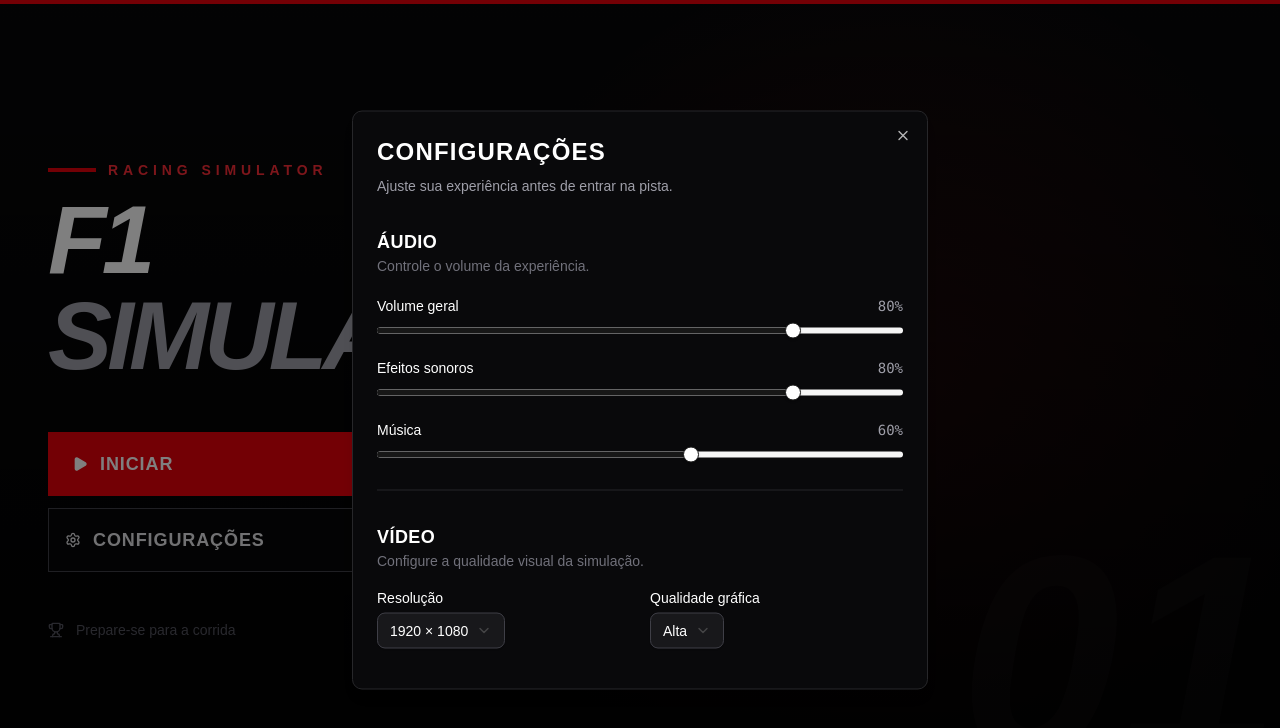
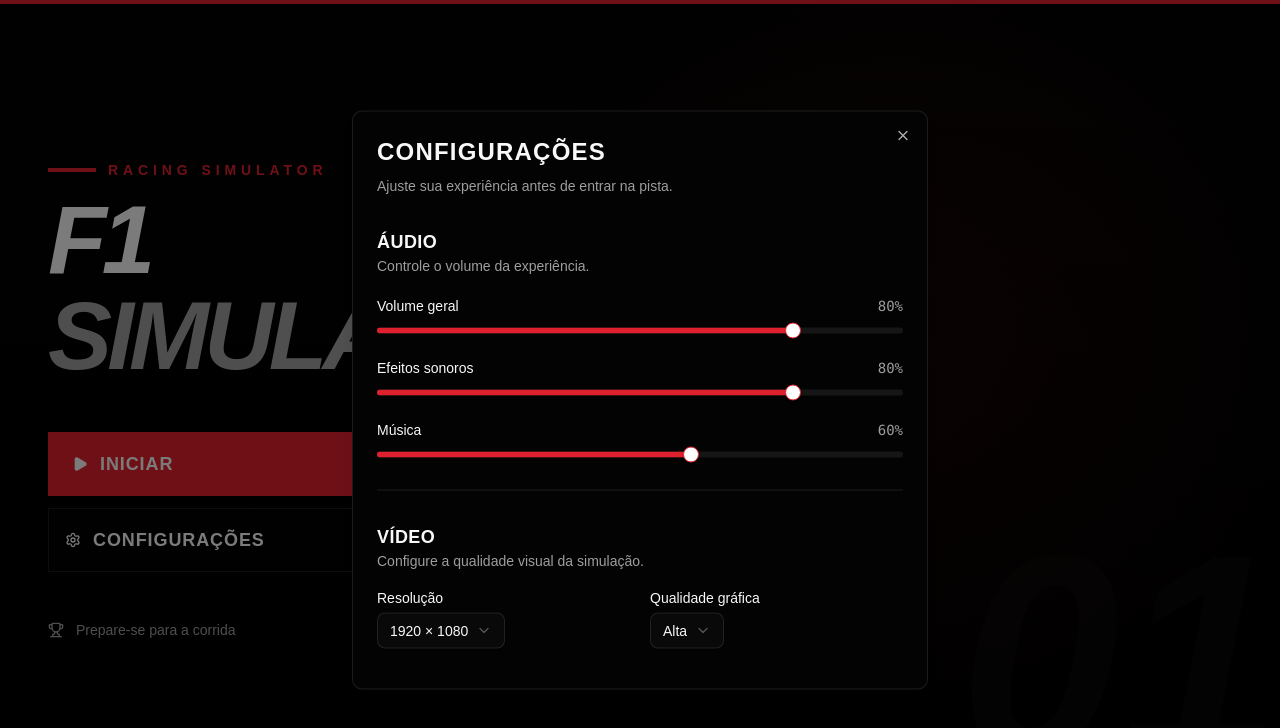
Before and after one commit to jgfpedra/projeto-estudo-mc857-simulador-f1, a React (Vite) app in the folder frontend/: page / in a window 1280 px wide. Both pictures are taken after a click on the button "CONFIGURAÇÕES". Shown: the top 728 px of the page. Built offline with nearby package versions, Linux system fonts and the light colour scheme.

Commit message:
chore: tailwind theming

```diff
--- a/frontend/src/components/settings-dialog.tsx
+++ b/frontend/src/components/settings-dialog.tsx
@@ -25,115 +25,94 @@ type SettingsDialogProps = {
   onOpenChange: (open: boolean) => void
 }
 
-export function SettingsDialog({
-  open,
-  onOpenChange,
-}: SettingsDialogProps) {
+export function SettingsDialog({ open, onOpenChange }: SettingsDialogProps) {
   const settings = useSettingsStore((state) => state.settings)
-  const updateSetting = useSettingsStore(
-    (state) => state.updateSetting,
-  )
+  const updateSetting = useSettingsStore((state) => state.updateSetting)
 
   return (
     <Dialog open={open} onOpenChange={onOpenChange}>
-      <DialogContent className="max-h-[90vh] overflow-y-auto border-zinc-800 bg-zinc-950 text-white sm:max-w-xl">
+      <DialogContent className='max-h-[90vh] overflow-y-auto border-border bg-background text-foreground sm:max-w-xl'>
         <DialogHeader>
-          <DialogTitle className="text-2xl font-black uppercase tracking-wider">
+          <DialogTitle className='text-2xl font-black uppercase tracking-wider'>
             Configurações
           </DialogTitle>
 
-          <DialogDescription className="text-zinc-400">
+          <DialogDescription className='text-muted-foreground'>
             Ajuste sua experiência antes de entrar na pista.
           </DialogDescription>
         </DialogHeader>
 
-        <div className="space-y-8 py-4">
-          <section className="space-y-5">
+        <div className='space-y-8 py-4'>
+          <section className='space-y-5'>
             <div>
-              <h2 className="text-lg font-bold uppercase tracking-wide">
+              <h2 className='text-lg font-bold uppercase tracking-wide'>
                 Áudio
               </h2>
 
-              <p className="text-sm text-zinc-500">
+              <p className='text-sm text-muted-foreground'>
                 Controle o volume da experiência.
               </p>
             </div>
 
-            <div className="space-y-6">
+            <div className='space-y-6'>
               <VolumeControl
-                label="Volume geral"
+                label='Volume geral'
                 value={settings.masterVolume}
-                onChange={(value) =>
-                  updateSetting("masterVolume", value)
-                }
+                onChange={(value) => updateSetting("masterVolume", value)}
               />
 
               <VolumeControl
-                label="Efeitos sonoros"
+                label='Efeitos sonoros'
                 value={settings.sfxVolume}
-                onChange={(value) =>
-                  updateSetting("sfxVolume", value)
-                }
+                onChange={(value) => updateSetting("sfxVolume", value)}
               />
 
               <VolumeControl
-                label="Música"
+                label='Música'
                 value={settings.musicVolume}
-                onChange={(value) =>
-                  updateSetting("musicVolume", value)
-                }
+                onChange={(value) => updateSetting("musicVolume", value)}
               />
             </div>
           </section>
 
-          <Separator className="bg-zinc-800" />
+          <Separator className='bg-border' />
 
-          <section className="space-y-5">
+          <section className='space-y-5'>
             <div>
-              <h2 className="text-lg font-bold uppercase tracking-wide">
+              <h2 className='text-lg font-bold uppercase tracking-wide'>
                 Vídeo
               </h2>
 
-              <p className="text-sm text-zinc-500">
+              <p className='text-sm text-muted-foreground'>
                 Configure a qualidade visual da simulação.
               </p>
             </div>
 
-            <div className="grid gap-5 sm:grid-cols-2">
-              <div className="space-y-2">
+            <div className='grid gap-5 sm:grid-cols-2'>
+              <div className='space-y-2'>
                 <Label>Resolução</Label>
 
                 <Select
                   value={settings.resolution}
-                  onValueChange={(value) =>
-                    updateSetting("resolution", value)
-                  }
+                  onValueChange={(value) => updateSetting("resolution", value)}
                 >
-                  <SelectTrigger className="border-zinc-700 bg-zinc-900">
+                  <SelectTrigger className='border-border bg-card'>
                     <SelectValue />
                   </SelectTrigger>
 
                   <SelectContent>
-                    <SelectItem value="1280x720">
-                      1280 × 720
-                    </SelectItem>
+                    <SelectItem value='1280x720'>1280 × 720</SelectItem>
 
-                    <SelectItem value="1600x900">
-                      1600 × 900
-                    </SelectItem>
+                    <SelectItem value='1600x900'>1600 × 900</SelectItem>
 
-                    <SelectItem value="1920x1080">
-                      1920 × 1080
-                    </SelectItem>
+                    <SelectItem value='1920x1080'>1920 × 1080</SelectItem>
 
-                    <SelectItem value="2560x1440">
-                      2560 × 1440
-                    </SelectItem>
+                    <SelectItem value='2560x1440'>2560 × 1440</SelectItem>
                   </SelectContent>
                 </Select>
               </div>
 
-              <div className="space-y-2">
+              <div className='space-y-2'>
                 <Label>Qualidade gráfica</Label>
 
                 <Select
@@ -142,15 +121,15 @@ export function SettingsDialog({
                     updateSetting("graphicsQuality", value)
                   }
                 >
-                  <SelectTrigger className="border-zinc-700 bg-zinc-900">
+                  <SelectTrigger className='border-border bg-card'>
                     <SelectValue />
                   </SelectTrigger>
 
                   <SelectContent>
-                    <SelectItem value="low">Baixa</SelectItem>
-                    <SelectItem value="medium">Média</SelectItem>
-                    <SelectItem value="high">Alta</SelectItem>
-                    <SelectItem value="ultra">Ultra</SelectItem>
+                    <SelectItem value='low'>Baixa</SelectItem>
+                    <SelectItem value='medium'>Média</SelectItem>
+                    <SelectItem value='high'>Alta</SelectItem>
+                    <SelectItem value='ultra'>Ultra</SelectItem>
                   </SelectContent>
                 </Select>
               </div>
@@ -168,17 +147,13 @@ type VolumeControlProps = {
   onChange: (value: number) => void
 }
 
-function VolumeControl({
-  label,
-  value,
-  onChange,
-}: VolumeControlProps) {
+function VolumeControl({ label, value, onChange }: VolumeControlProps) {
   return (
-    <div className="space-y-3">
-      <div className="flex items-center justify-between">
+    <div className='space-y-3'>
+      <div className='flex items-center justify-between'>
         <Label>{label}</Label>
 
-        <span className="font-mono text-sm text-zinc-400">
+        <span className='font-mono text-sm text-muted-foreground'>
           {value}%
         </span>
       </div>
--- a/frontend/src/index.css
+++ b/frontend/src/index.css
@@ -1,4 +1,4 @@
-@import 'tailwindcss';
+@import "tailwindcss";
 @import "tw-animate-css";
 @import "shadcn/tailwind.css";
 @import "@fontsource-variable/geist";
@@ -7,7 +7,8 @@
 
 @theme inline {
   --font-heading: var(--font-sans);
-    --font-sans: 'Geist Variable', sans-serif;
+  --font-sans: "Geist Variable", sans-serif;
+
   --color-sidebar-ring: var(--sidebar-ring);
   --color-sidebar-border: var(--sidebar-border);
   --color-sidebar-accent-foreground: var(--sidebar-accent-foreground);
@@ -16,29 +17,39 @@
   --color-sidebar-primary: var(--sidebar-primary);
   --color-sidebar-foreground: var(--sidebar-foreground);
   --color-sidebar: var(--sidebar);
+
   --color-chart-5: var(--chart-5);
   --color-chart-4: var(--chart-4);
   --color-chart-3: var(--chart-3);
   --color-chart-2: var(--chart-2);
   --color-chart-1: var(--chart-1);
+
   --color-ring: var(--ring);
   --color-input: var(--input);
   --color-border: var(--border);
   --color-destructive: var(--destructive);
+
   --color-accent-foreground: var(--accent-foreground);
   --color-accent: var(--accent);
+
   --color-muted-foreground: var(--muted-foreground);
   --color-muted: var(--muted);
+
   --color-secondary-foreground: var(--secondary-foreground);
   --color-secondary: var(--secondary);
+
   --color-primary-foreground: var(--primary-foreground);
   --color-primary: var(--primary);
+
   --color-popover-foreground: var(--popover-foreground);
   --color-popover: var(--popover);
+
   --color-card-foreground: var(--card-foreground);
   --color-card: var(--card);
+
   --color-foreground: var(--foreground);
   --color-background: var(--background);
+
   --radius-sm: calc(var(--radius) * 0.6);
   --radius-md: calc(var(--radius) * 0.8);
   --radius-lg: var(--radius);
@@ -49,81 +60,105 @@
 }
 
 :root {
-    --background: oklch(1 0 0);
-    --foreground: oklch(0.145 0 0);
-    --card: oklch(1 0 0);
-    --card-foreground: oklch(0.145 0 0);
-    --popover: oklch(1 0 0);
-    --popover-foreground: oklch(0.145 0 0);
-    --primary: oklch(0.205 0 0);
-    --primary-foreground: oklch(0.985 0 0);
-    --secondary: oklch(0.97 0 0);
-    --secondary-foreground: oklch(0.205 0 0);
-    --muted: oklch(0.97 0 0);
-    --muted-foreground: oklch(0.556 0 0);
-    --accent: oklch(0.97 0 0);
-    --accent-foreground: oklch(0.205 0 0);
-    --destructive: oklch(0.577 0.245 27.325);
-    --border: oklch(0.922 0 0);
-    --input: oklch(0.922 0 0);
-    --ring: oklch(0.708 0 0);
-    --chart-1: oklch(0.87 0 0);
-    --chart-2: oklch(0.556 0 0);
-    --chart-3: oklch(0.439 0 0);
-    --chart-4: oklch(0.371 0 0);
-    --chart-5: oklch(0.269 0 0);
+  --background: oklch(0.1 0 0);
+  --foreground: oklch(0.98 0 0);
+
+  --card: oklch(0.14 0 0);
+  --card-foreground: oklch(0.98 0 0);
+
+  --popover: oklch(0.14 0 0);
+  --popover-foreground: oklch(0.98 0 0);
+
+  /* Vermelho principal do simulador */
+  --primary: oklch(0.58 0.22 25);
+  --primary-foreground: oklch(0.98 0 0);
+
+  --secondary: oklch(0.2 0 0);
+  --secondary-foreground: oklch(0.98 0 0);
+
+  --muted: oklch(0.2 0 0);
+  --muted-foreground: oklch(0.7 0 0);
+
+  --accent: oklch(0.2 0 0);
+  --accent-foreground: oklch(0.98 0 0);
+
+  --destructive: oklch(0.65 0.22 25);
+
+  --border: oklch(1 0 0 / 10%);
+  --input: oklch(1 0 0 / 15%);
+  --ring: oklch(0.58 0.22 25);
+
+  --chart-1: oklch(0.58 0.22 25);
+  --chart-2: oklch(0.65 0.18 45);
+  --chart-3: oklch(0.7 0.15 80);
+  --chart-4: oklch(0.65 0.15 145);
+  --chart-5: oklch(0.6 0.15 250);
+
   --radius: 0.625rem;
-    --sidebar: oklch(0.985 0 0);
-    --sidebar-foreground: oklch(0.145 0 0);
-    --sidebar-primary: oklch(0.205 0 0);
-    --sidebar-primary-foreground: oklch(0.985 0 0);
-    --sidebar-accent: oklch(0.97 0 0);
-    --sidebar-accent-foreground: oklch(0.205 0 0);
-    --sidebar-border: oklch(0.922 0 0);
-    --sidebar-ring: oklch(0.708 0 0);
+
+  --sidebar: oklch(0.12 0 0);
+  --sidebar-foreground: oklch(0.98 0 0);
+  --sidebar-primary: oklch(0.58 0.22 25);
+  --sidebar-primary-foreground: oklch(0.98 0 0);
+  --sidebar-accent: oklch(0.2 0 0);
+  --sidebar-accent-foreground: oklch(0.98 0 0);
+  --sidebar-border: oklch(1 0 0 / 10%);
+  --sidebar-ring: oklch(0.58 0.22 25);
 }
 
 .dark {
-    --background: oklch(0.145 0 0);
-    --foreground: oklch(0.985 0 0);
-    --card: oklch(0.205 0 0);
-    --card-foreground: oklch(0.985 0 0);
-    --popover: oklch(0.205 0 0);
-    --popover-foreground: oklch(0.985 0 0);
-    --primary: oklch(0.922 0 0);
-    --primary-foreground: oklch(0.205 0 0);
-    --secondary: oklch(0.269 0 0);
-    --secondary-foreground: oklch(0.985 0 0);
-    --muted: oklch(0.269 0 0);
-    --muted-foreground: oklch(0.708 0 0);
-    --accent: oklch(0.269 0 0);
-    --accent-foreground: oklch(0.985 0 0);
-    --destructive: oklch(0.704 0.191 22.216);
+  --background: oklch(0.1 0 0);
+  --foreground: oklch(0.98 0 0);
+
+  --card: oklch(0.14 0 0);
+  --card-foreground: oklch(0.98 0 0);
+
+  --popover: oklch(0.14 0 0);
+  --popover-foreground: oklch(0.98 0 0);
+
+  --primary: oklch(0.58 0.22 25);
+  --primary-foreground: oklch(0.98 0 0);
+
+  --secondary: oklch(0.2 0 0);
+  --secondary-foreground: oklch(0.98 0 0);
+
+  --muted: oklch(0.2 0 0);
+  --muted-foreground: oklch(0.7 0 0);
+
+  --accent: oklch(0.2 0 0);
+  --accent-foreground: oklch(0.98 0 0);
+
+  --destructive: oklch(0.65 0.22 25);
+
   --border: oklch(1 0 0 / 10%);
   --input: oklch(1 0 0 / 15%);
-    --ring: oklch(0.556 0 0);
-    --chart-1: oklch(0.87 0 0);
-    --chart-2: oklch(0.556 0 0);
-    --chart-3: oklch(0.439 0 0);
-    --chart-4: oklch(0.371 0 0);
-    --chart-5: oklch(0.269 0 0);
-    --sidebar: oklch(0.205 0 0);
-    --sidebar-foreground: oklch(0.985 0 0);
-    --sidebar-primary: oklch(0.488 0.243 264.376);
-    --sidebar-primary-foreground: oklch(0.985 0 0);
-    --sidebar-accent: oklch(0.269 0 0);
-    --sidebar-accent-foreground: oklch(0.985 0 0);
+  --ring: oklch(0.58 0.22 25);
+
+  --chart-1: oklch(0.58 0.22 25);
+  --chart-2: oklch(0.65 0.18 45);
+  --chart-3: oklch(0.7 0.15 80);
+  --chart-4: oklch(0.65 0.15 145);
+  --chart-5: oklch(0.6 0.15 250);
+
+  --sidebar: oklch(0.12 0 0);
+  --sidebar-foreground: oklch(0.98 0 0);
+  --sidebar-primary: oklch(0.58 0.22 25);
+  --sidebar-primary-foreground: oklch(0.98 0 0);
+  --sidebar-accent: oklch(0.2 0 0);
+  --sidebar-accent-foreground: oklch(0.98 0 0);
   --sidebar-border: oklch(1 0 0 / 10%);
-    --sidebar-ring: oklch(0.556 0 0);
+  --sidebar-ring: oklch(0.58 0.22 25);
 }
 
 @layer base {
   * {
     @apply border-border outline-ring/50;
   }
+
   body {
     @apply bg-background text-foreground;
   }
+
   html {
     @apply font-sans;
   }
--- a/frontend/src/pages/main-menu.tsx
+++ b/frontend/src/pages/main-menu.tsx
@@ -12,64 +12,62 @@ export function MainMenu() {
   }
 
   return (
-    <main className="relative min-h-svh overflow-hidden bg-zinc-950 text-white">
-      <div className="absolute inset-0">
-        <div className="absolute inset-0 bg-[radial-gradient(circle_at_70%_50%,rgba(220,38,38,0.18),transparent_45%)]" />
+    <main className='relative min-h-svh overflow-hidden bg-background text-foreground'>
+      <div className='absolute inset-0'>
+        <div className='absolute inset-0 bg-[radial-gradient(circle_at_70%_50%,rgba(220,38,38,0.18),transparent_45%)]' />
 
-        <div className="absolute inset-0 bg-[linear-gradient(to_bottom,rgba(0,0,0,0.2),rgba(0,0,0,0.9))]" />
+        <div className='absolute inset-0 bg-[linear-gradient(to_bottom,rgba(0,0,0,0.2),rgba(0,0,0,0.9))]' />
       </div>
 
-      <div className="absolute left-0 top-0 h-1 w-full bg-red-600" />
+      <div className='absolute left-0 top-0 h-1 w-full bg-primary' />
 
-      <div className="relative z-10 flex min-h-svh items-center">
-        <div className="container mx-auto px-6 py-12 lg:px-12">
-          <div className="max-w-2xl">
-            <div className="mb-12">
-              <div className="mb-3 flex items-center gap-3">
-                <div className="h-1 w-12 bg-red-600" />
+      <div className='relative z-10 flex min-h-svh items-center'>
+        <div className='container mx-auto px-6 py-12 lg:px-12'>
+          <div className='max-w-2xl'>
+            <div className='mb-12'>
+              <div className='mb-3 flex items-center gap-3'>
+                <div className='h-1 w-12 bg-primary' />
 
-                <span className="text-sm font-bold uppercase tracking-[0.35em] text-red-500">
+                <span className='text-sm font-bold uppercase tracking-[0.35em] text-primary'>
                   Racing Simulator
                 </span>
               </div>
 
-              <h1 className="text-6xl font-black uppercase italic leading-none tracking-tighter sm:text-7xl md:text-8xl">
+              <h1 className='text-6xl font-black uppercase italic leading-none tracking-tighter sm:text-7xl md:text-8xl'>
                 F1
-                <span className="block text-zinc-400">
-                  Simulator
-                </span>
+                <span className='block text-muted-foreground'>Simulator</span>
               </h1>
             </div>
 
-            <div className="flex w-full max-w-md flex-col gap-3">
+            <div className='flex w-full max-w-md flex-col gap-3'>
               <Button
                 onClick={handleStart}
-                size="lg"
-                className="group h-16 justify-between rounded-none bg-red-600 px-6 text-lg font-black uppercase tracking-wider text-white hover:bg-red-700"
+                size='lg'
+                className='group h-16 justify-between rounded-none bg-primary px-6 text-lg font-black uppercase tracking-wider text-primary-foreground hover:bg-primary/90'
               >
-                <span className="flex items-center gap-3">
-                  <Play className="h-5 w-5 fill-current" />
+                <span className='flex items-center gap-3'>
+                  <Play className='h-5 w-5 fill-current' />
                   Iniciar
                 </span>
 
-                <span className="text-xl transition-transform group-hover:translate-x-1">
+                <span className='text-xl transition-transform group-hover:translate-x-1'>
                   →
                 </span>
               </Button>
 
               <Button
                 onClick={() => setSettingsOpen(true)}
-                variant="outline"
-                size="lg"
-                className="h-16 justify-start gap-3 rounded-none border-zinc-700 bg-zinc-950/70 px-6 text-lg font-bold uppercase tracking-wider text-zinc-200 hover:bg-zinc-900 hover:text-white"
+                variant='outline'
+                size='lg'
+                className='h-16 justify-start gap-3 rounded-none border-border bg-background/70 px-6 text-lg font-bold uppercase tracking-wider text-foreground hover:bg-accent hover:text-accent-foreground'
               >
-                <Settings className="h-5 w-5" />
+                <Settings className='h-5 w-5' />
                 Configurações
               </Button>
             </div>
 
-            <div className="mt-12 flex items-center gap-3 text-sm text-zinc-600">
-              <Trophy className="h-4 w-4" />
+            <div className='mt-12 flex items-center gap-3 text-sm text-muted-foreground'>
+              <Trophy className='h-4 w-4' />
 
               <span>Prepare-se para a corrida</span>
             </div>
@@ -77,16 +75,13 @@ export function MainMenu() {
         </div>
       </div>
 
-      <div className="pointer-events-none absolute bottom-0 right-0 hidden select-none lg:block">
-        <span className="text-[18rem] font-black italic leading-none text-white/2">
+      <div className='pointer-events-none absolute bottom-0 right-0 hidden select-none lg:block'>
+        <span className='text-[18rem] font-black italic leading-none text-foreground/2'>
           01
         </span>
       </div>
 
-      <SettingsDialog
-        open={settingsOpen}
-        onOpenChange={setSettingsOpen}
-      />
+      <SettingsDialog open={settingsOpen} onOpenChange={setSettingsOpen} />
     </main>
   )
 }
```
Lines whose indentation alone changed are shown as unchanged.
